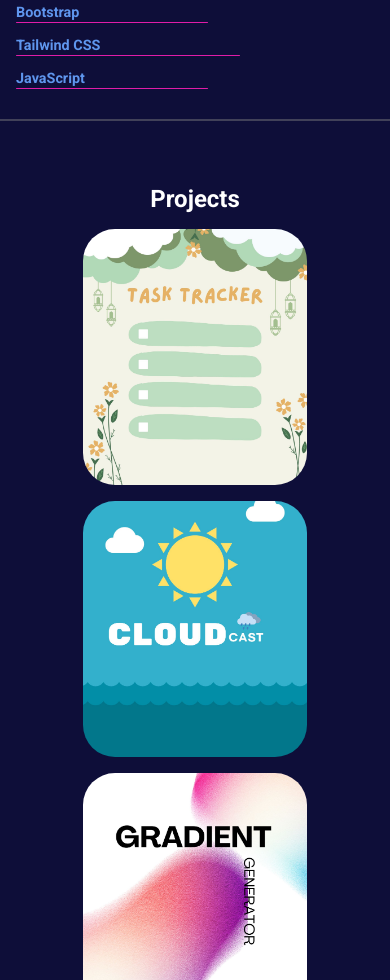
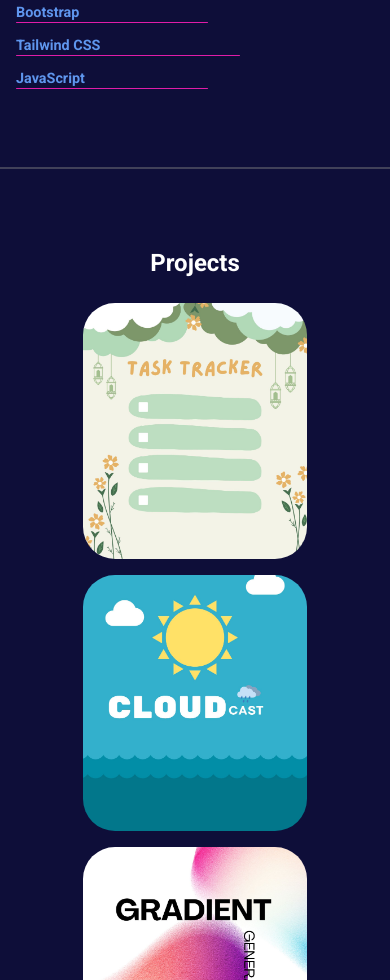
Before and after one commit to tapadyoti/CodSoft, a plain HTML site: page Portfolio/index.html in a window 390 px wide. Shown: the part 1020-2000 px from the top of the page. Drawn offline with Linux system fonts and the light colour scheme; a web font is replaced by a local one.

Commit message:
css updated

```diff
--- a/Portfolio/mobile.css
+++ b/Portfolio/mobile.css
@@ -71,6 +71,7 @@
 ................................About Section */
     #about{
         height: 100%;
+        margin-bottom: 3rem;
 
     }
     .aboutme{
@@ -103,15 +104,17 @@
     }
 
     /* ....Project section */
+    #projects {
+        padding: 3rem 0 5rem 0;
+    }
 
     #projects h1{
-        margin-top: 2rem;
         font-size: 1.5rem;
     }
 
     .cards{
         grid-template-columns: 1fr;
-        margin-top: 1rem;
+        margin-top: 1.6rem;
         gap: 1rem;
 
     }
@@ -130,7 +133,8 @@
         justify-content: start;
         flex-direction: column;
         align-items:center ;
-        padding-top: 1rem;
+        padding: 4rem 0 2rem 0;
+
     }
     .contact-left{
         display: flex;
```
